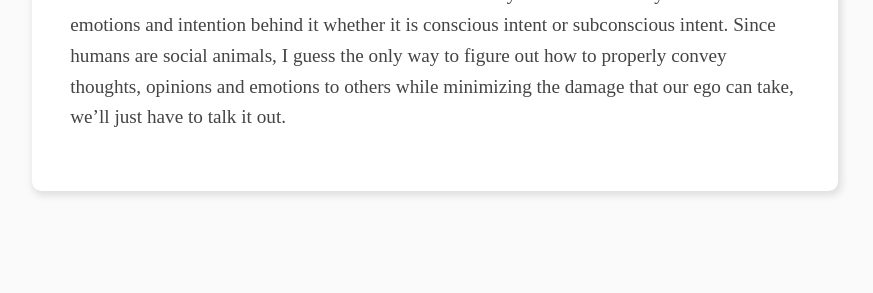
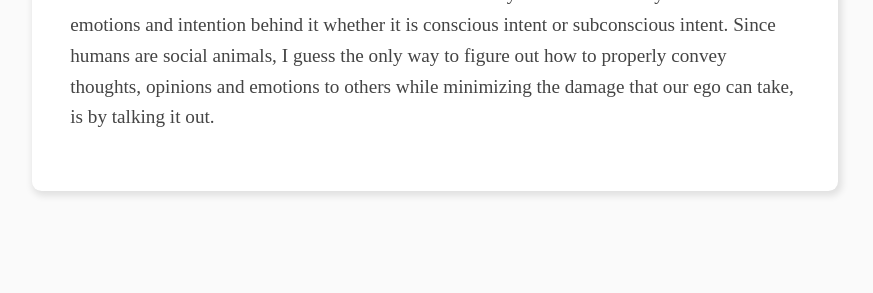
Before and after one commit to exkcd/blag, a Jekyll site: the page built from _posts/2022-12-04-the-social-dilemma.md, in a window 1280 px wide. Shown: the part 1170-1463 px from the top of the page, without its empty margins (205-1078 px from the left). Built offline with Jekyll 4.4.1, drawn with Linux system fonts in a browser that asks for light colours; some of the changed text lies outside the part shown.

Commit message:
Grammar fixes

```diff
--- a/_posts/2022-12-04-the-social-dilemma.md
+++ b/_posts/2022-12-04-the-social-dilemma.md
@@ -9,4 +9,4 @@ I have never been big on social interaction. I guess you could call me an introv
 
 After spending a good portion of 2019-2021 Internet free, I realized how important face to face communication is. While it can be fun to interact with people online, there's something about talking to someone in real life that makes talking to people more worthwhile. Don't get me wrong, I still have a great deal of social anxiety, and while I like interacting with people, I don't have a lot of close friends. I also get really exhausted after talking to strangers. But I guess my problem with the Internet nowadays is the constant spread of misinformation, the selection bias that comes with the algorithms of social media, and the toxicity of some people because they are able to mask their own identity. The reflexive doubt that I feel when reading something "informative" online, or when interacting with people is one of the main reasons I try to spend a limited amount of time on it.
 
-Overall, what I'm really trying to say is that communication between other Homo sapiens is quite an exhaustive activity. Whether that is online interaction or in person interaction, at the end of the day, social communication is tiring. Don't even get me started on how relationships and emotions affect communication as well. Behind every word someone says there are emotions and intention behind it whether it is conscious intent or subconscious intent. Since humans are social animals, I guess the only way to figure out how to properly convey thoughts, opinions and emotions to others while minimizing the damage that our ego can take, we'll just have to talk it out.
+Overall, what I'm really trying to say is that communication between other Homo sapiens is quite an exhaustive activity. Whether that is online interaction or in person interaction, at the end of the day, social communication is tiring. Don't even get me started on how relationships and emotions affect communication as well. Behind every word someone says there are emotions and intention behind it whether it is conscious intent or subconscious intent. Since humans are social animals, I guess the only way to figure out how to properly convey thoughts, opinions and emotions to others while minimizing the damage that our ego can take, is by talking it out.
```
